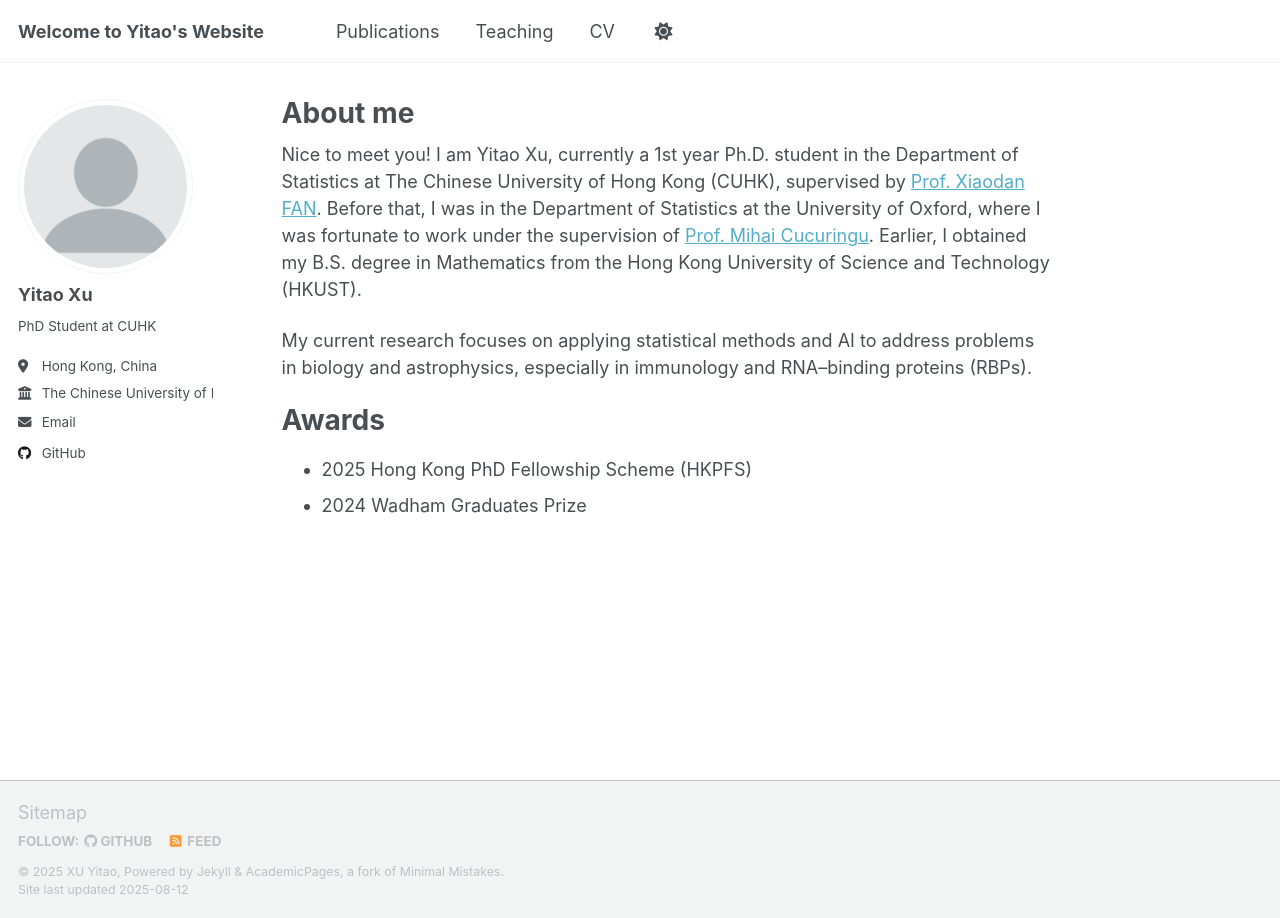
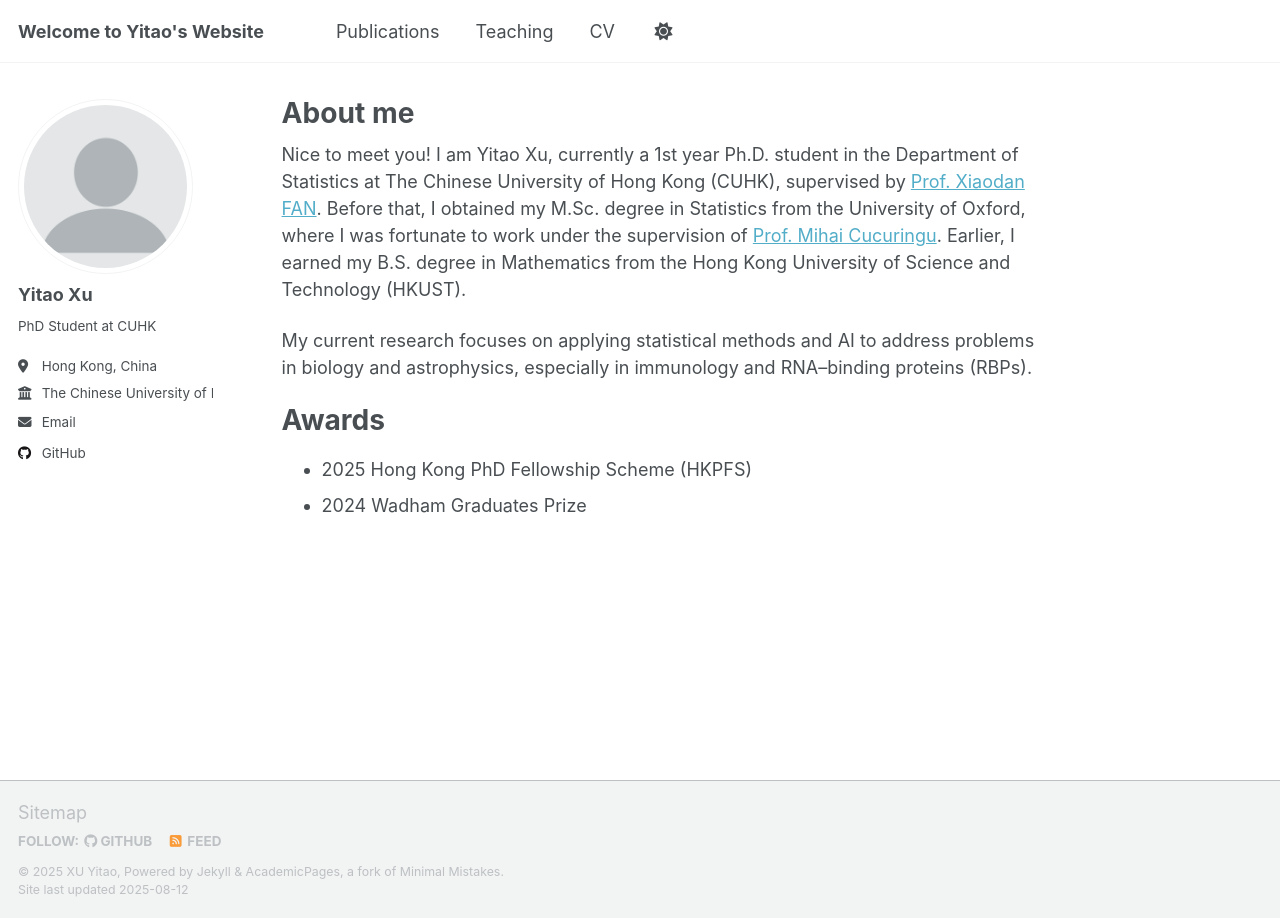
Before and after one commit to YitaoXU/YitaoXU.github.io, a Jekyll site: the page built from _pages/about.md, in a window 1280 px wide. Built offline with Jekyll 4.4.1, drawn with Linux system fonts in a browser that asks for light colours; a script that is not in the unit is left out.

Commit message:
Update about.md

```diff
--- a/_pages/about.md
+++ b/_pages/about.md
@@ -7,7 +7,7 @@ redirect_from:
   - /about.html
 ---
 
-Nice to meet you! I am Yitao Xu, currently a 1st year Ph.D. student in the Department of Statistics at The Chinese University of Hong Kong (CUHK), supervised by [Prof. Xiaodan FAN](https://www.sta.cuhk.edu.hk/peoples/xfan/). Before that, I was in the Department of Statistics at the University of Oxford, where I was fortunate to work under the supervision of [Prof. Mihai Cucuringu](https://www.inet.ox.ac.uk/people/mihai-cucuringu). Earlier, I obtained my B.S. degree in Mathematics from the Hong Kong University of Science and Technology (HKUST).
+Nice to meet you! I am Yitao Xu, currently a 1st year Ph.D. student in the Department of Statistics at The Chinese University of Hong Kong (CUHK), supervised by [Prof. Xiaodan FAN](https://www.sta.cuhk.edu.hk/peoples/xfan/). Before that, I obtained my M.Sc. degree in Statistics from the University of Oxford, where I was fortunate to work under the supervision of [Prof. Mihai Cucuringu](https://www.inet.ox.ac.uk/people/mihai-cucuringu). Earlier, I earned my B.S. degree in Mathematics from the Hong Kong University of Science and Technology (HKUST).
 
 My current research focuses on applying statistical methods and AI to address problems in biology and astrophysics, especially in immunology and RNA–binding proteins (RBPs).
 
```
